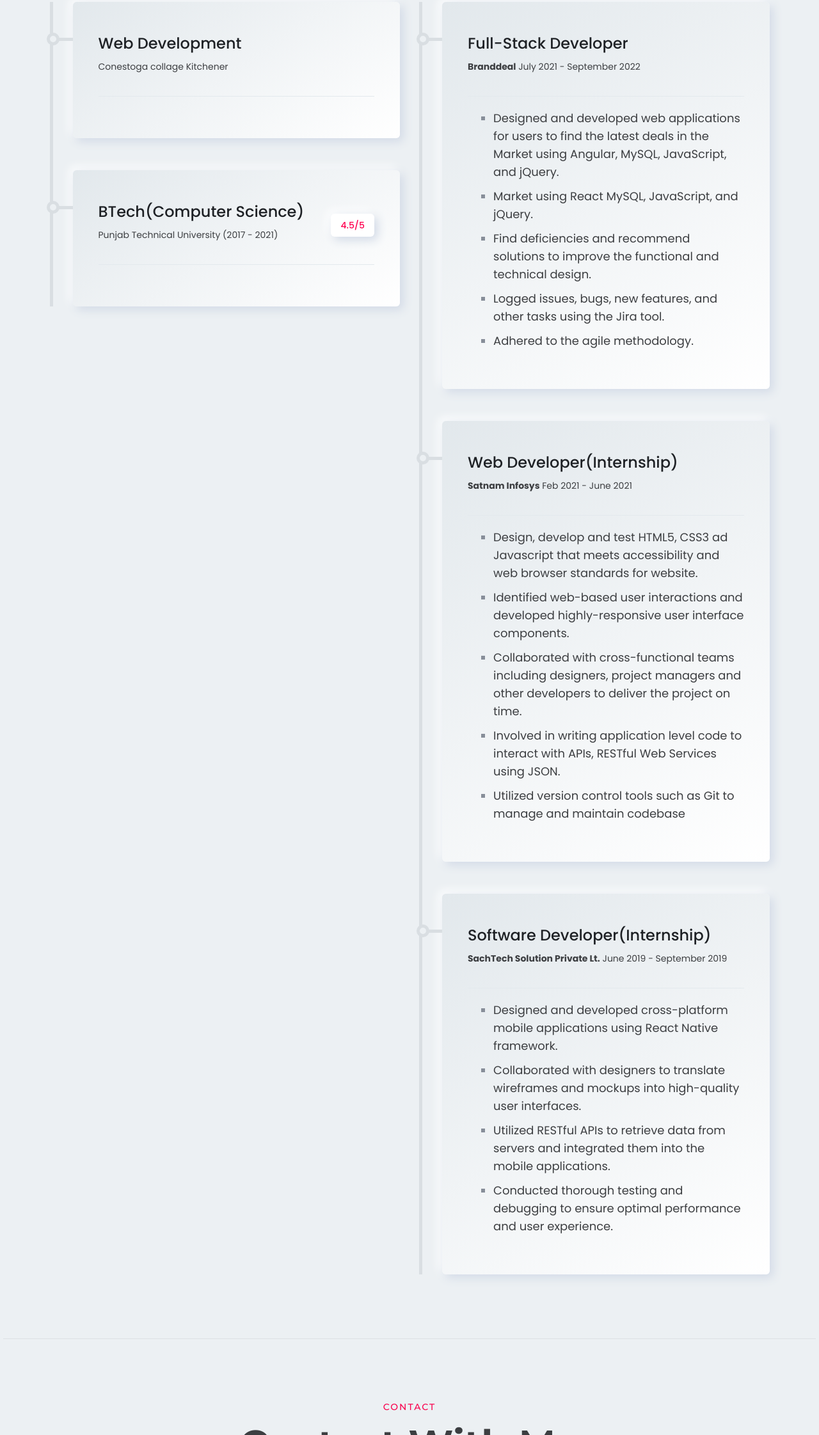
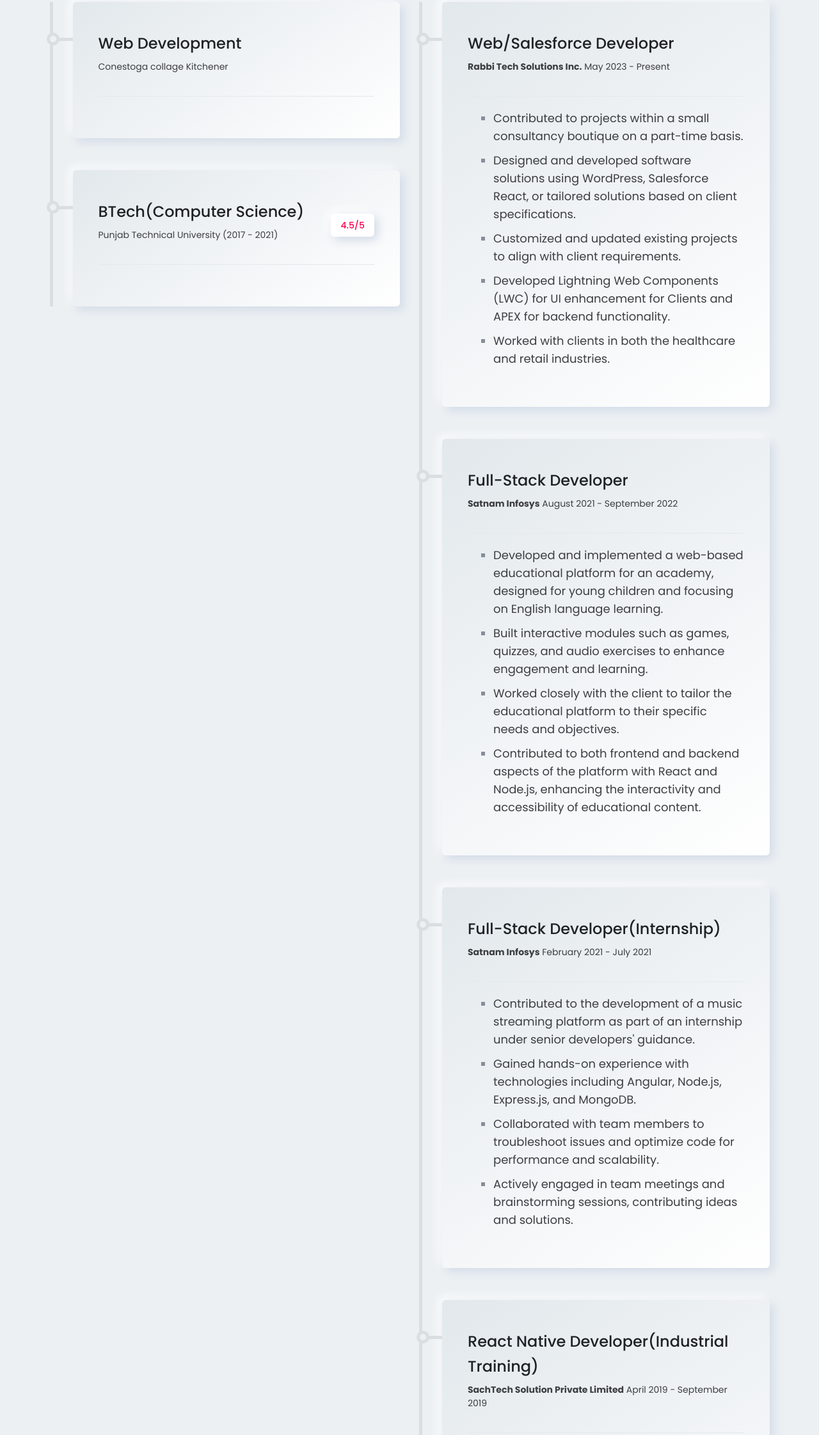
Before and after one commit to tanvirbhatti/Tanvir_potfolio, a plain HTML site: page index.html in a window 1280 px wide. Shown: the part 3257-5500 px from the top of the page at 64% size. Drawn offline with nearby package versions, Linux system fonts and the light colour scheme; some packages are replaced by stand-ins of ours; a script that the page names is missing.

Commit message:
some changes

```diff
--- a/index.html
+++ b/index.html
@@ -583,38 +583,27 @@
                             <div class="inner">
                               <div class="heading">
                                 <div class="title">
-                                  <h4>Full-Stack Developer</h4>
-                                  <span><strong>Branddeal</strong> July 2021 - September 2022
-                                  </span>
+                                  <h4>Web/Salesforce Developer</h4>
+                                  <span><strong>Rabbi Tech Solutions Inc.</strong> May 2023 - Present</span>
                                 </div>
                               </div>
                               <ul>
                                 <li>
-                                  <p class="description">
-                                    Designed and developed web applications for
-                                    users to find the latest deals in the Market
-                                    using Angular, MySQL, JavaScript, and jQuery.</p>
+                                  <p class="description">Contributed to projects within a small consultancy boutique on a part-time basis.</p>
                                 </li>
                                 <li>
-                                  <p class="description">
-                                    Market using React MySQL, JavaScript, and
-                                    jQuery.</p>
+                                  <p class="description">Designed and developed software solutions using WordPress, Salesforce React, or tailored solutions based on client specifications.</p>
                                 </li>
                                 <li>
-                                  <p class="description">Find deficiencies and recommend
-                                    solutions to improve the functional and
-                                    technical design.</p>
+                                  <p class="description">Customized and updated existing projects to align with client requirements.</p>
                                 </li>
                                 <li>
-                                  <p class="description">Logged issues, bugs, new
-                                    features, and other tasks using the Jira tool.</p>
+                                  <p class="description">Developed Lightning Web Components (LWC) for UI enhancement for Clients and APEX for backend functionality.</p>
                                 </li>
                                 <li>
-                                  <p class="description">
-                                    Adhered to the agile methodology.</p>
+                                  <p class="description">Worked with clients in both the healthcare and retail industries.</p>
                                 </li>
                               </ul>
-
                             </div>
                           </div>
                           <!-- End Single List  -->
@@ -624,35 +613,24 @@
                             <div class="inner">
                               <div class="heading">
                                 <div class="title">
-                                  <h4>Web Developer(Internship)</h4>
-                                  <span><strong>Satnam Infosys</strong> Feb 2021 - June 2021 </span>
+                                  <h4>Full-Stack Developer</h4>
+                                  <span><strong>Satnam Infosys</strong> August 2021 - September 2022</span>
                                 </div>
-
                               </div>
                               <ul>
                                 <li>
-                                  <p class="description">Design, develop and test HTML5, CSS3 ad Javascript that meets
-                                    accessibility and web browser standards for website.</p>
+                                  <p class="description">Developed and implemented a web-based educational platform for an academy, designed for young children and focusing on English language learning.</p>
                                 </li>
                                 <li>
-                                  <p class="description">Identified web-based user interactions and developed
-                                    highly-responsive user interface components.</p>
+                                  <p class="description">Built interactive modules such as games, quizzes, and audio exercises to enhance engagement and learning.</p>
                                 </li>
                                 <li>
-                                  <p class="description">Collaborated with cross-functional teams including designers,
-                                    project managers and other developers to deliver the project on time.
-                                  </p>
+                                  <p class="description">Worked closely with the client to tailor the educational platform to their specific needs and objectives.</p>
                                 </li>
                                 <li>
-                                  <p class="description">Involved in writing application level code to interact with
-                                    APIs, RESTful Web Services using JSON.</p>
-                                </li>
-                                <li>
-                                  <p class="description">Utilized version control tools such as Git to manage and
-                                    maintain codebase</p>
+                                  <p class="description">Contributed to both frontend and backend aspects of the platform with React and Node.js, enhancing the interactivity and accessibility of educational content.</p>
                                 </li>
                               </ul>
-
                             </div>
                           </div>
                           <!-- End Single List  -->
@@ -662,30 +640,43 @@
                             <div class="inner">
                               <div class="heading">
                                 <div class="title">
-                                  <h4>Software Developer(Internship)</h4>
-                                  <span><strong>SachTech Solution Private Lt.</strong> June 2019 - September 2019
-                                  </span>
+                                  <h4>Full-Stack Developer(Internship)</h4>
+                                  <span><strong>Satnam Infosys</strong> February 2021 - July 2021</span>
                                 </div>
-
                               </div>
                               <ul>
                                 <li>
-                                  <p class="description">Designed and developed cross-platform mobile applications using
-                                    React Native framework.</p>
+                                  <p class="description">Contributed to the development of a music streaming platform as part of an internship under senior developers' guidance.</p>
                                 </li>
                                 <li>
-                                  <p class="description">Collaborated with designers to translate wireframes and mockups
-                                    into high-quality user interfaces.
-                                  </p>
+                                  <p class="description">Gained hands-on experience with technologies including Angular, Node.js, Express.js, and MongoDB.</p>
                                 </li>
                                 <li>
-                                  <p class="description">Utilized RESTful APIs to retrieve data from servers and
-                                    integrated them into the mobile applications.
-                                  </p>
+                                  <p class="description">Collaborated with team members to troubleshoot issues and optimize code for performance and scalability.</p>
                                 </li>
                                 <li>
-                                  <p class="description">Conducted thorough testing and debugging to ensure optimal
-                                    performance and user experience.</p>
+                                  <p class="description">Actively engaged in team meetings and brainstorming sessions, contributing ideas and solutions.</p>
+                                </li>
+                              </ul>
+                            </div>
+                          </div>
+                          <!-- End Single List  -->
+
+                          <!-- Start Single List  -->
+                          <div class="resume-single-list">
+                            <div class="inner">
+                              <div class="heading">
+                                <div class="title">
+                                  <h4>React Native Developer(Industrial Training)</h4>
+                                  <span><strong>SachTech Solution Private Limited</strong> April 2019 - September 2019</span>
+                                </div>
+                              </div>
+                              <ul>
+                                <li>
+                                  <p class="description">Collaborated in the development of a fitness app for a local gym using React Native, enabling users to track their workouts, access exercise instructions and videos, and set personalized fitness goals.</p>
+                                </li>
+                                <li>
+                                  <p class="description">Contributed to the integration of Firebase for managing user information and workout data or other relevant app data, enhancing user interaction and app functionality.</p>
                                 </li>
                               </ul>
                             </div>
@@ -694,6 +685,7 @@
                         </div>
                       </div>
                     </div>
+
                     <!-- End Skill List Area  -->
                   </div>
                 </div>
@@ -883,7 +875,7 @@
           <div class="col-lg-5">
             <div class="contact-about-area">
               <div class="thumbnail">
-                <img src="assets/images/1p.png" alt="contact-img" />
+                <img src="assets/images/1p.jpeg" alt="contact-img" />
               </div>
               <div class="title-area">
                 <h4 class="title">Tanvir Bhatti</h4>
```
Also changed, not shown: assets/images/1p.jpeg (added), 2 other files.
